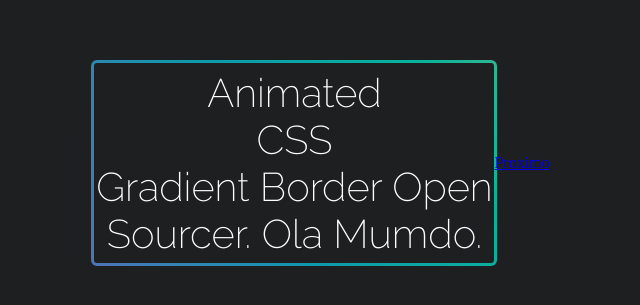
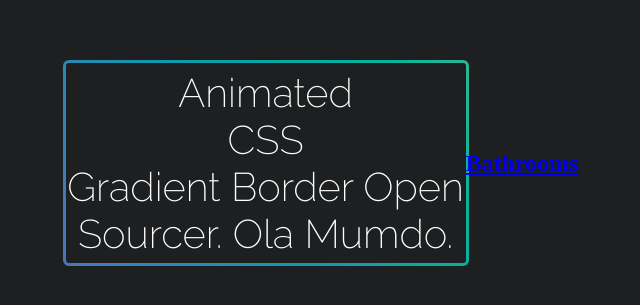
Before and after one commit to edskate/Animation-css-001, a plain HTML site: page index.html in a window 1280 px wide. Shown: the part 245-550 px from the top of the page, without its empty margins (318-958 px from the left). Drawn offline with Linux system fonts and the light colour scheme.

Commit message:
atualização

```diff
--- a/index.html
+++ b/index.html
@@ -13,6 +13,6 @@
         Ola Mumdo.
         </div>
 
-        <a href="box.html">Proximo</a>
+        <a href="box.html"><h2>Bathrooms</h2></a>
     </body>
 </html>
```
